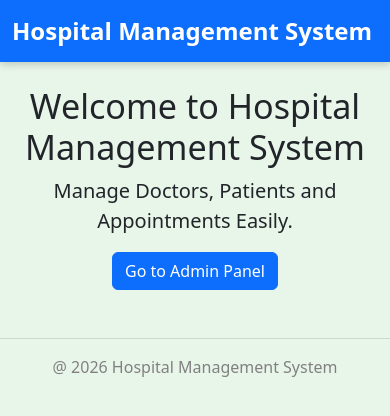
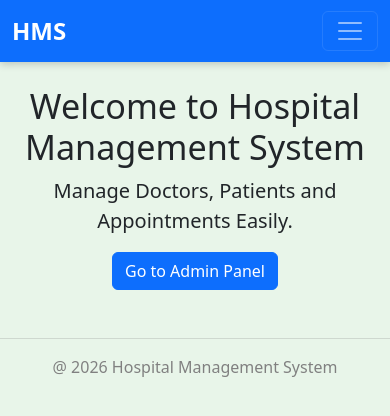
Before and after one commit to prashanttiwaricodes/Hospital-Management-System, a Django app: page / in a window 390 px wide. Shown: the top 416 px of the page. Run offline with Django 5.2, Linux system fonts and the light colour scheme.

Commit message:
Create responsive navigation bar

```diff
--- a/templates/base.html
+++ b/templates/base.html
@@ -16,7 +16,26 @@
 
     <nav class="navbar navbar-expand-lg navbar-dark bg-primary">
         <div class="container">
-            <a class="navbar-brand" href="#">Hospital Management System</a>
+            <a class="navbar-brand" href="{% url 'home' %}">HMS</a>
+            <button class="navbar-toggler" type="button" data-bs-toggle="collapse" data-bs-target="#navbarNav">
+                <span class="navbar-toggler-icon"></span>
+            </button>
+            <div class="collapse navbar-collapse" id="navbarNav">
+                <ul class="navbar-nav ms-auto">
+                    <li class="nav-item">
+                        <a class="nav-link" href="{% url 'home' %}">Home</a>
+                    </li>
+                    <li class="nav-item">
+                        <a class="nav-link" href="#">Doctors</a>
+                    </li>
+                    <li class="nav-item">
+                        <a class="nav-link" href="#">Appointments</a>
+                    </li>
+                    <li class="nav-item">
+                        <a class="nav-link" href="#">Login</a>
+                    </li>
+                </ul>
+            </div>
         </div>
     </nav>
     <!---Navbar Ends-->
```
